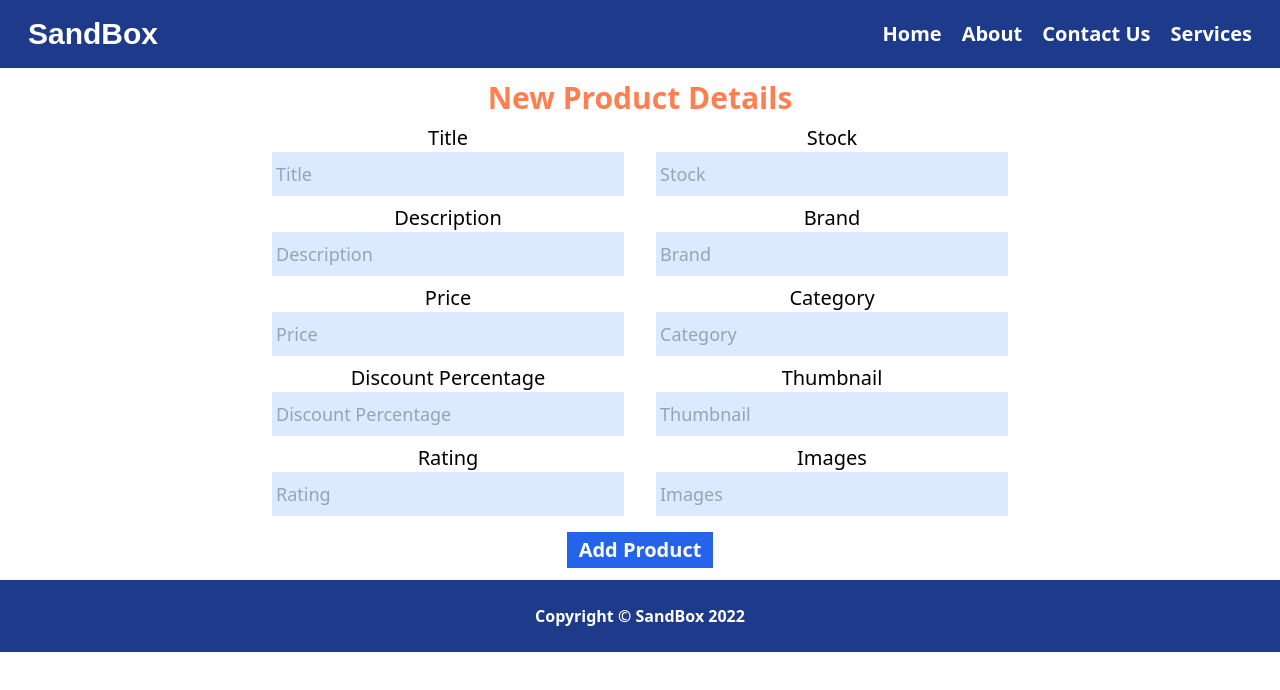
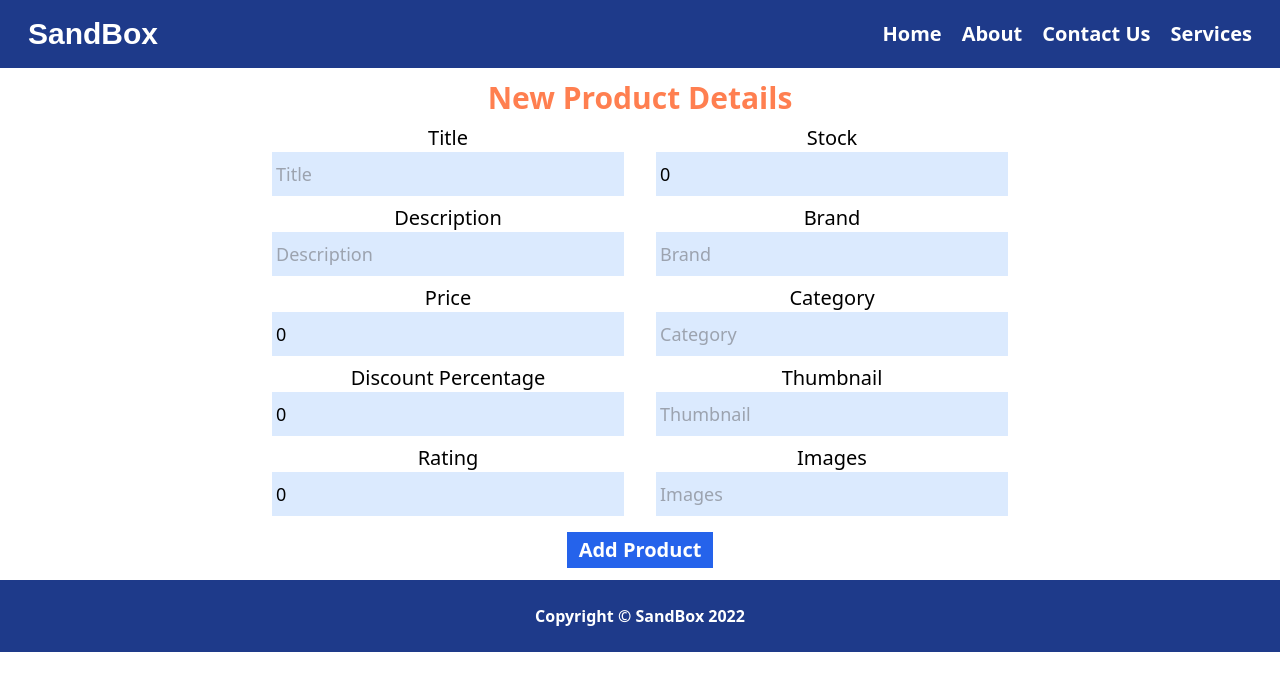
Before and after one commit to MehmetCakir1/sandboxSellerWithTypeScript, a React (Create React App) app: page /services in a window 1280 px wide. Shown: the top 690 px of the page. Built offline with nearby package versions, Linux system fonts and the light colour scheme.

Commit message:
add a new product

```diff
--- a/src/pages/Services.tsx
+++ b/src/pages/Services.tsx
@@ -1,66 +1,216 @@
-import React from 'react'
+import { INewProduct } from "../types/interface";
+import { useState } from "react";
+import { nanoid } from "@reduxjs/toolkit";
+import { useAppDispatch } from "../app/hooks";
+import { addANewProduct, addNewProduct } from "../app/features/productsSlice";
 
 const Services = () => {
+  const dispatch=useAppDispatch()
+  const [newProduct, setNewProduct] = useState<INewProduct>({
+    id: 0,
+    title: "",
+    description: "",
+    price: 0,
+    discountPercentage: 0,
+    rating: 0,
+    stock: 0,
+    brand: "",
+    category: "",
+    thumbnail: "",
+    images: [],
+  });
+
+
+  const handleChange=(e:any)=>{
+    setNewProduct({
+      ...newProduct,
+      id:Math.random(),
+      [e.target.name]:e.target.value
+    })
+  }
+  const handleSubmit=(e:any)=>{
+    e.preventDefault()
+    dispatch(addANewProduct({newProduct}))
+    dispatch(addNewProduct(newProduct))
+    setNewProduct({
+      id: 0,
+      title: '',
+      description: '',
+      price: 0,
+      discountPercentage: 0,
+      rating: 0,
+      stock: 0,
+      brand: '',
+      category: '',
+      thumbnail: '',
+      images: []
+    })
+  }
+
   return (
-    <main className='container m-auto text-center py-3'>
-      <h1 className='text-center font-bold text-3xl text-[coral] '>New Product Details</h1>
-      <form>
-        <section className='w-full max-w-3xl m-auto'>
-          <div className='flex justify-center items-center mt-2'>
-            <div className='flex flex-col items-center justify-center w-6/12'>
-              <label htmlFor="title" className='text-xl'>Title</label>
-              <input type="text" id='title' placeholder='Title' className='w-11/12 px-1 py-2 text-lg bg-blue-100'/>
+    <main className="container m-auto text-center py-3">
+      <h1 className="text-center font-bold text-3xl text-[coral] ">
+        New Product Details
+      </h1>
+      <form onSubmit={handleSubmit}>
+        <section className="w-full max-w-3xl m-auto">
+          <div className="flex justify-center items-center mt-2">
+            <div className="flex flex-col items-center justify-center w-6/12">
+              <label htmlFor="title" className="text-xl">
+                Title
+              </label>
+              <input
+                type="text"
+                id="title"
+                placeholder="Title"
+                className="w-11/12 px-1 py-2 text-lg bg-blue-100"
+                name="title"
+                value={newProduct?.title}
+                onChange={handleChange}
+              />
             </div>
-            <div className='flex flex-col items-center justify-center w-6/12'>
-              <label htmlFor="stock" className='text-xl'>Stock</label>
-              <input type="number" id='stock' placeholder='Stock' className='w-11/12 px-1 py-2 text-lg bg-blue-100'/>
+            <div className="flex flex-col items-center justify-center w-6/12">
+              <label htmlFor="stock" className="text-xl">
+                Stock
+              </label>
+              <input
+                type="number"
+                id="stock"
+                placeholder="Stock"
+                className="w-11/12 px-1 py-2 text-lg bg-blue-100"
+                name="stock"
+                value={newProduct?.stock}
+                onChange={handleChange}
+              />
             </div>
           </div>
-          <div className='flex justify-center items-center mt-2'>
-            <div className='flex flex-col items-center justify-center w-6/12'>
-              <label htmlFor="description" className='text-xl'>Description</label>
-              <input type="text" id='description' placeholder='Description' className='w-11/12 px-1 py-2 text-lg bg-blue-100'/>
+          <div className="flex justify-center items-center mt-2">
+            <div className="flex flex-col items-center justify-center w-6/12">
+              <label htmlFor="description" className="text-xl">
+                Description
+              </label>
+              <input
+                type="text"
+                id="description"
+                placeholder="Description"
+                className="w-11/12 px-1 py-2 text-lg bg-blue-100"
+                name="description"
+                value={newProduct?.description}
+                onChange={handleChange}
+              />
             </div>
-            <div className='flex flex-col items-center justify-center w-6/12'>
-              <label htmlFor="brand" className='text-xl'>Brand</label>
-              <input type="text" id='brand' placeholder='Brand' className='w-11/12 px-1 py-2 text-lg bg-blue-100'/>
+            <div className="flex flex-col items-center justify-center w-6/12">
+              <label htmlFor="brand" className="text-xl">
+                Brand
+              </label>
+              <input
+                type="text"
+                id="brand"
+                placeholder="Brand"
+                className="w-11/12 px-1 py-2 text-lg bg-blue-100"
+                name="brand"
+                value={newProduct?.brand}
+                onChange={handleChange}
+              />
             </div>
           </div>
-          <div className='flex justify-center items-center mt-2'>
-            <div className='flex flex-col items-center justify-center w-6/12'>
-              <label htmlFor="price" className='text-xl'>Price</label>
-              <input type="number" id='price' placeholder='Price' className='w-11/12 px-1 py-2 text-lg bg-blue-100'/>
+          <div className="flex justify-center items-center mt-2">
+            <div className="flex flex-col items-center justify-center w-6/12">
+              <label htmlFor="price" className="text-xl">
+                Price
+              </label>
+              <input
+                type="number"
+                id="price"
+                placeholder="Price"
+                className="w-11/12 px-1 py-2 text-lg bg-blue-100"
+                name="price"
+                value={newProduct?.price}
+                onChange={handleChange}
+              />
             </div>
-            <div className='flex flex-col items-center justify-center w-6/12'>
-              <label htmlFor="category" className='text-xl'>Category</label>
-              <input type="text" id='category' placeholder='Category' className='w-11/12 px-1 py-2 text-lg bg-blue-100'/>
+            <div className="flex flex-col items-center justify-center w-6/12">
+              <label htmlFor="category" className="text-xl">
+                Category
+              </label>
+              <input
+                type="text"
+                id="category"
+                placeholder="Category"
+                className="w-11/12 px-1 py-2 text-lg bg-blue-100"
+                name="category"
+                value={newProduct?.category}
+                onChange={handleChange}
+              />
             </div>
           </div>
-          <div className='flex justify-center items-center mt-2'>
-            <div className='flex flex-col items-center justify-center w-6/12'>
-              <label htmlFor="discount" className='text-xl'>Discount Percentage</label>
-              <input type="number" id='discount' placeholder='Discount Percentage' className='w-11/12 px-1 py-2 text-lg bg-blue-100'/>
+          <div className="flex justify-center items-center mt-2">
+            <div className="flex flex-col items-center justify-center w-6/12">
+              <label htmlFor="discount" className="text-xl">
+                Discount Percentage
+              </label>
+              <input
+                type="number"
+                id="discount"
+                placeholder="Discount Percentage"
+                className="w-11/12 px-1 py-2 text-lg bg-blue-100"
+                name="discountPercentage"
+                value={newProduct?.discountPercentage}
+                onChange={handleChange}
+              />
             </div>
-            <div className='flex flex-col items-center justify-center w-6/12'>
-              <label htmlFor="thumbnail" className='text-xl'>Thumbnail</label>
-              <input type="text" id='thumbnail' placeholder='Thumbnail' className='w-11/12 px-1 py-2 text-lg bg-blue-100'/>
+            <div className="flex flex-col items-center justify-center w-6/12">
+              <label htmlFor="thumbnail" className="text-xl">
+                Thumbnail
+              </label>
+              <input
+                type="text"
+                id="thumbnail"
+                placeholder="Thumbnail"
+                className="w-11/12 px-1 py-2 text-lg bg-blue-100"
+                name="thumbnail"
+                value={newProduct?.thumbnail}
+                onChange={handleChange}
+              />
             </div>
           </div>
-          <div className='flex justify-center items-center mt-2'>
-            <div className='flex flex-col items-center justify-center w-6/12'>
-              <label htmlFor="rating" className='text-xl'>Rating</label>
-              <input type="number" id='rating' placeholder='Rating' className='w-11/12 px-1 py-2 text-lg bg-blue-100'/>
+          <div className="flex justify-center items-center mt-2">
+            <div className="flex flex-col items-center justify-center w-6/12">
+              <label htmlFor="rating" className="text-xl">
+                Rating
+              </label>
+              <input
+                type="number"
+                id="rating"
+                placeholder="Rating"
+                className="w-11/12 px-1 py-2 text-lg bg-blue-100"
+                name="rating"
+                value={newProduct?.rating}
+                onChange={handleChange}
+              />
             </div>
-            <div className='flex flex-col items-center justify-center w-6/12'>
-              <label htmlFor="images" className='text-xl'>Images</label>
-              <input type="text" id='images' placeholder='Images' className='w-11/12 px-1 py-2 text-lg bg-blue-100'/>
+            <div className="flex flex-col items-center justify-center w-6/12">
+              <label htmlFor="images" className="text-xl">
+                Images
+              </label>
+              <input
+                type="text"
+                id="images"
+                placeholder="Images"
+                className="w-11/12 px-1 py-2 text-lg bg-blue-100"
+                name="images"
+                value={newProduct?.images}
+                onChange={handleChange}
+              />
             </div>
           </div>
         </section>
-        <button className='bg-blue-600 text-white font-semibold text-xl py-1 px-3 mt-4'>Add Product</button>
+        <button className="bg-blue-600 text-white font-semibold text-xl py-1 px-3 mt-4">
+          Add Product
+        </button>
       </form>
     </main>
-  )
-}
+  );
+};
 
-export default Services
+export default Services;
```
